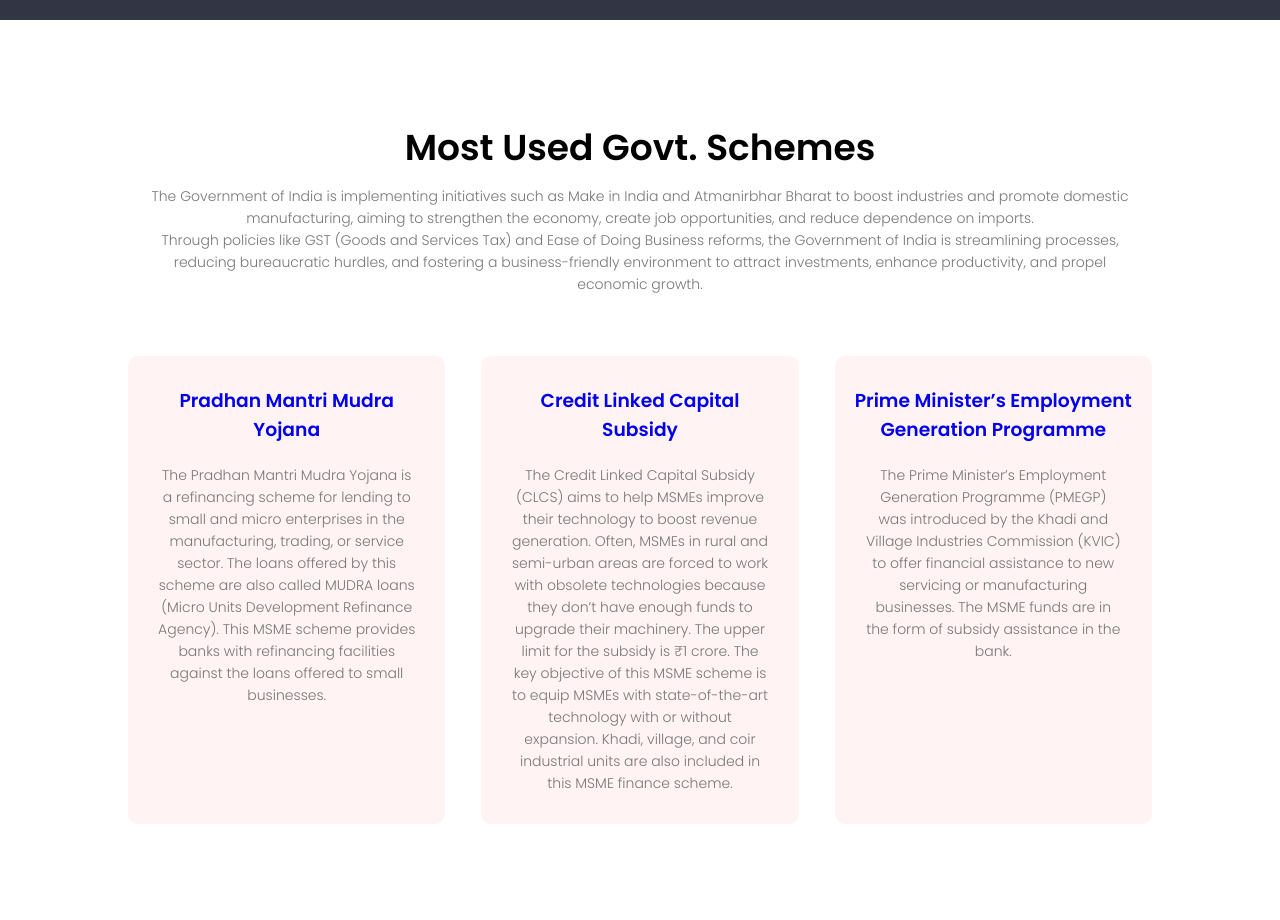
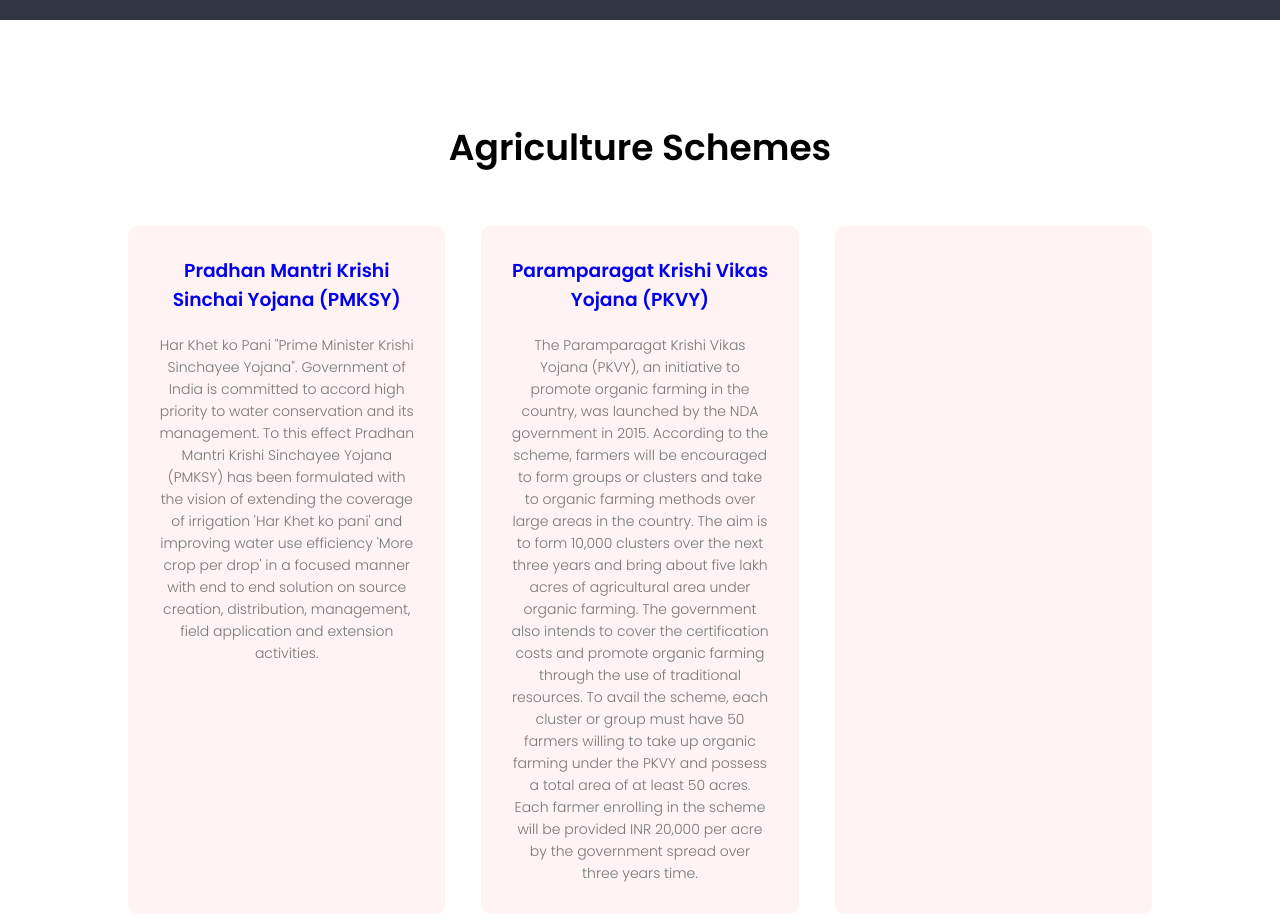
Before and after one commit to Dhruvgarg91/SugamUdyog, a plain HTML site: page Agriculturre page.html in a window 1280 px wide. Shown: the part 780-1700 px from the top of the page. Before the commit the page ends 1655 px from the top, so only its background shows below. Drawn offline with Linux system fonts and the light colour scheme; grey boxes are pictures that could not be loaded.

Commit message:
Agriculturre page.html

```diff
--- a/Agriculturre page.html
+++ b/Agriculturre page.html
@@ -51,39 +51,31 @@
     <!-- ChatBOT -->
     <!-----------courses--------->
     <section class="course">
-        <h1>Most Used Govt. Schemes</h1>
-        <p>The Government of India is implementing initiatives such as Make in India and Atmanirbhar Bharat to boost
-            industries and promote domestic manufacturing, aiming to strengthen the economy, create job opportunities,
-            and reduce dependence on imports.
-
-            <br>Through policies like GST (Goods and Services Tax) and Ease of Doing Business reforms, the Government of
-            India is streamlining processes, reducing bureaucratic hurdles, and fostering a business-friendly
-            environment to attract investments, enhance productivity, and propel economic growth.
-        </p>
+        <h1>Agriculture Schemes</h1>
         <div class="row">
             <div class="course-col"><a href="PPMY.html">
-                    <h3>Pradhan Mantri Mudra Yojana</h3>
-                    <p>The Pradhan Mantri Mudra Yojana is a refinancing scheme for lending to small and micro
-                        enterprises in the manufacturing, trading, or service sector. The loans offered by this scheme
-                        are also called MUDRA loans (Micro Units Development Refinance Agency). This MSME scheme
-                        provides banks with refinancing facilities against the loans offered to small businesses.</p>
+                    <h3>Pradhan Mantri Krishi Sinchai Yojana (PMKSY)</h3>
+                    <p>Har Khet ko Pani "Prime Minister Krishi Sinchayee Yojana".
+                        Government of India is committed to accord high priority to water conservation and its management.
+                        To this effect Pradhan Mantri Krishi Sinchayee Yojana (PMKSY) has been formulated with the vision
+                        of extending the coverage of irrigation 'Har Khet ko pani' and improving water use efficiency
+                        'More crop per drop' in a focused manner with end to end solution on source creation, distribution,
+                        management, field application and extension activities.</p>
                 </a>
             </div>
             <div class="course-col"><a href="CMCS.html">
-                    <h3>Credit Linked Capital Subsidy </h3>
-                    <p>The Credit Linked Capital Subsidy (CLCS) aims to help MSMEs improve their technology to boost
-                        revenue generation. Often, MSMEs in rural and semi-urban areas are forced to work with obsolete
-                        technologies because they don’t have enough funds to upgrade their machinery. The upper limit
-                        for the subsidy is ₹1 crore. The key objective of this MSME scheme is to equip MSMEs with
-                        state-of-the-art technology with or without expansion. Khadi, village, and coir industrial units
-                        are also included in this MSME finance scheme.</p>
+                    <h3>Paramparagat Krishi Vikas Yojana (PKVY)</h3>
+                    <p>The Paramparagat Krishi Vikas Yojana (PKVY), an initiative to promote organic farming in the country, was launched by the NDA government in 2015.
+                       According to the scheme, farmers will be encouraged to form groups or clusters and take to organic farming methods over large areas in the country.
+                       The aim is to form 10,000 clusters over the next three years and bring about five lakh acres of agricultural area under organic farming.
+                       The government also intends to cover the certification costs and promote organic farming through the use of traditional resources.
+                       To avail the scheme, each cluster or group must have 50 farmers willing to take up organic farming under the PKVY and possess a total area of at least 50 acres.
+                       Each farmer enrolling in the scheme will be provided INR 20,000 per acre by the government spread over three years time.
+
+</p>
                 </a>
             </div>
             <div class="course-col"><a href="PMEGP.html">
-                    <h3>Prime Minister’s Employment Generation Programme </h3>
-                    <p>The Prime Minister’s Employment Generation Programme (PMEGP) was introduced by the Khadi and
-                        Village Industries Commission (KVIC) to offer financial assistance to new servicing or
-                        manufacturing businesses. The MSME funds are in the form of subsidy assistance in the bank.</p>
                 </a>
             </div>
         </div>
```
